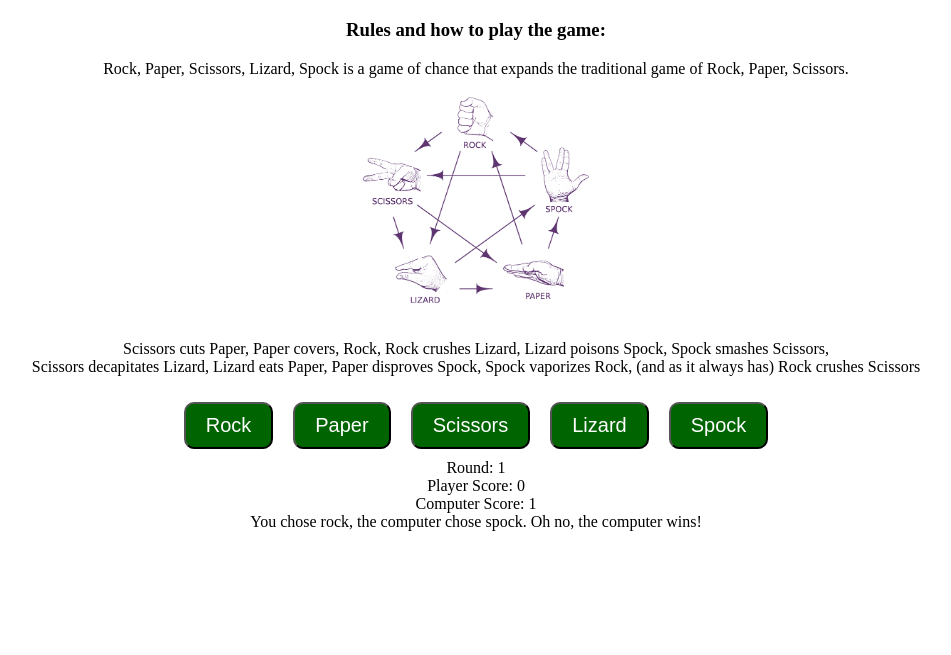
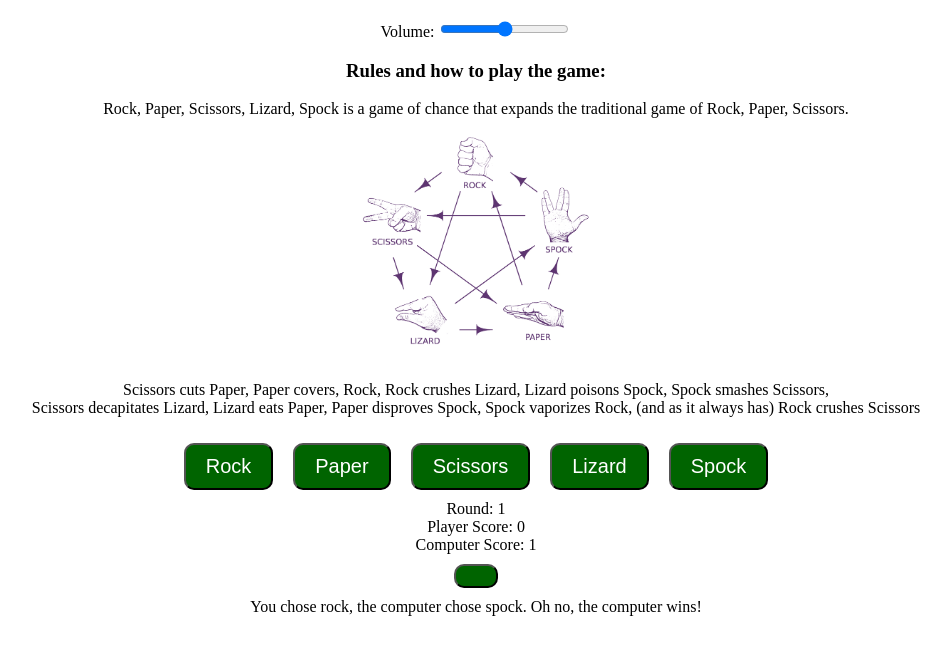
Before and after one commit to MollyAdamsson/Do-you-want-to-play-a-game-, a plain HTML site: page index.html in a window 1280 px wide. Both pictures are taken after a click on the button "Rock". Shown: the part 61-716 px from the top of the page, without its empty margins (164-1115 px from the left). Drawn offline with Linux system fonts and the light colour scheme.

Commit message:
Add som more audio and volume code, trying to make it match and work

```diff
--- a/assets/js/audio.js
+++ b/assets/js/audio.js
@@ -0,0 +1,5 @@
+function playAudio(playerChoice) {
+    let audio = document.getElementById("audio-" + playerChoice);
+    audio.currentTime = 0;
+    audio.play();
+  }
--- a/assets/js/script.js
+++ b/assets/js/script.js
@@ -7,6 +7,7 @@ document.getElementById("player-score").innerHTML = "Player Score: " + playerSco
 document.getElementById("computer-score").innerHTML = "Computer Score: " + computerScore;
 
 function play(playerChoice) {
+  playAudio(playerChoice);
   let computerChoice = getComputerChoice();
   let result = getResult(playerChoice, computerChoice);
 
--- a/index.html
+++ b/index.html
@@ -7,8 +7,13 @@
     <link rel="stylesheet" type="text/css" href="assets/css/style.css">
     <title>Do you want to play a game?</title>
 </head>
+
 <body>
     <h1>Rock, Paper, Scissors, Lizard or Spock?</h1>
+    <div>
+        <label for="volume-slider">Volume: </label>
+        <input type="range" min="0" max="100" value="50" id="volume-slider" name="volume-slider">
+    </div>
 
     <div id="rules">
         <h3>Rules and how to play the game:</h3>
@@ -29,13 +34,27 @@
         <button id="lizard" onclick="play('lizard')">Lizard</button>
         <button id="spock" onclick="play('spock')">Spock</button>
     </div>
+
     <div id="score-area">
         <div id="round">Round: 1</div>
         <div id="player-score">Player Score: 0</div>
         <div id="computer-score">Computer Score: 0</div>
-      </div>
+    </div>
+
+        <audio id="audio-rock" src="assets/audio/rock.wav"></audio>
+        <audio id="audio-paper" src="assets/audio/paper.wav"></audio>
+        <audio id="audio-scissors" src="assets/audio/scissors.wav"></audio>
+        <audio id="audio-lizard" src="assets/audio/lizzard.mp3"></audio>
+        <audio id="audio-spock" src="assets/audio/laser.wav"></audio>
+
+        <div id="sound-controls" class="info-holder">
+            <button aria-label="Sound settings button" name="sound-setting-button" class="sound-button"><i class="fas fa-volume-up"></i></button>
+        </div>
+
     <div id="result"></div>
+
     <script src="assets/js/script.js"></script>
     <script src="assets/js/audio.js"></script>
+
 </body>
 </html>
```
